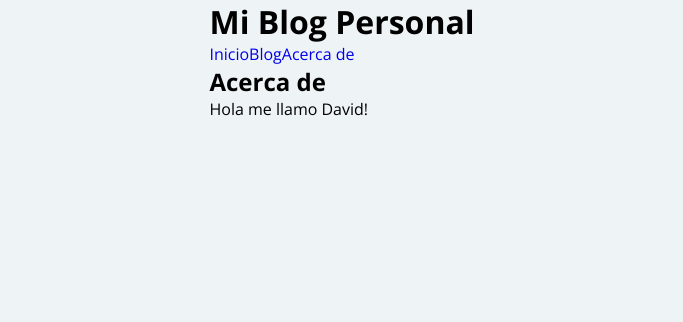
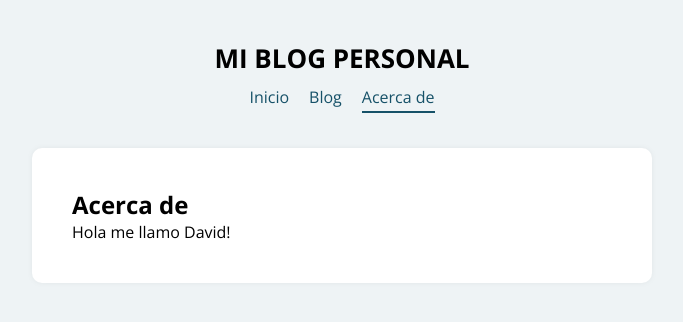
Before and after one commit to David-F-98/app__blog, a React (Vite) app: page /acerca-de in a window 1280 px wide. Shown: the top 322 px of the page, without its empty margins (298-981 px from the left). Built offline with nearby package versions, Linux system fonts and the light colour scheme.

Commit message:
Styled Components Css

```diff
--- a/src/App.jsx
+++ b/src/App.jsx
@@ -4,6 +4,8 @@ import PaginaDeInicio from './Components/PaginaDeInicio';
 import Blog from './Components/Blog';
 import AcercaDe from './Components/AcercaDe';
 import Header from './Components/Header';
+import ContenedorPrincipal from './StylesElements/StylesApp/ContenedorPrincipal';
+import Main from './StylesElements/StylesApp/Main';
 // Para trabajar con Reac Route tener en cuenta:
 // Usar BrowserRouter, NavLink, Route, Routes
 //  1. Encerrar dentro de BrowserRouter toda la estructura
@@ -13,16 +15,16 @@ import Header from './Components/Header';
 const App = () => {
   return (
     <BrowserRouter>
-      <div>
+      <ContenedorPrincipal>
         <Header/>
-        <main>
+        <Main>
           <Routes>
             <Route  path='/' element={<PaginaDeInicio/>}/>
             <Route path='/blog' element={<Blog/>}/>
             <Route path='/acerca-de' element={<AcercaDe/>}/>
           </Routes>
-        </main>
-      </div>
+        </Main>
+      </ContenedorPrincipal>
     </BrowserRouter>
   );
 }
--- a/src/Components/Header.jsx
+++ b/src/Components/Header.jsx
@@ -1,15 +1,18 @@
 import React from 'react';
 import { NavLink} from 'react-router-dom';
+import ContenedorHeader from '../StylesElements/StylesComponents/ContenedorHeader';
+import Titulo from '../StylesElements/StylesComponents/Titulo';
+import Menu from '../StylesElements/StylesComponents/Menu';
 const Header = () => {
     return (
-        <header>
-            <h1>Mi Blog Personal</h1>
-                <nav>
+        <ContenedorHeader>
+            <Titulo>Mi Blog Personal</Titulo>
+            <Menu>
                 <NavLink to="/">Inicio</NavLink>
                 <NavLink to="/blog">Blog</NavLink>
                 <NavLink to="/acerca-de">Acerca de</NavLink>
-            </nav>
-        </header>
+            </Menu>
+        </ContenedorHeader>
      );
 }
 
--- /dev/null
+++ b/src/StylesElements/StylesApp/ContenedorPrincipal.jsx
@@ -0,0 +1,9 @@
+import styled from 'styled-components';
+
+const ContenedorPrincipal = styled.div`
+    padding: 2.5rem;
+    width: 90%;
+    max-width: 43.75rem;
+`;
+
+export default ContenedorPrincipal;
--- /dev/null
+++ b/src/StylesElements/StylesApp/Main.jsx
@@ -0,0 +1,10 @@
+import styled from 'styled-components';
+
+const Main = styled.main`
+    background: #ffffff;
+    padding: 2.5rem;
+    border-radius: .625rem;
+    box-shadow: 0rem 0rem .3125rem rgba(129, 129, 129, 0.1);
+`;
+
+export default Main;
--- /dev/null
+++ b/src/StylesElements/StylesComponents/ContenedorHeader.jsx
@@ -0,0 +1,8 @@
+import styled from 'styled-components';
+
+const ContenedorHeader = styled.header`
+    text-align: center;
+    margin-bottom: 2.5rem;
+`;
+
+export default ContenedorHeader;
--- /dev/null
+++ b/src/StylesElements/StylesComponents/Menu.jsx
@@ -0,0 +1,20 @@
+import styled from "styled-components";
+
+const Menu = styled.nav`
+    a{
+        text-decoration: none;
+        color: #165168;
+        margin: 0rem .625rem;
+    }
+
+    a:hover{
+        color: #197668;
+    }
+
+    a.active{
+        border-bottom: .125rem solid #165168;
+        padding-bottom: .1875rem;
+    }
+`;
+
+export default Menu;
--- /dev/null
+++ b/src/StylesElements/StylesComponents/Titulo.jsx
@@ -0,0 +1,9 @@
+import styled from 'styled-components';
+
+const Titulo = styled.h1`
+    margin-bottom: .625rem;
+    font-size: 1.625rem;
+    text-transform: uppercase;
+`;
+
+export default Titulo;
```
